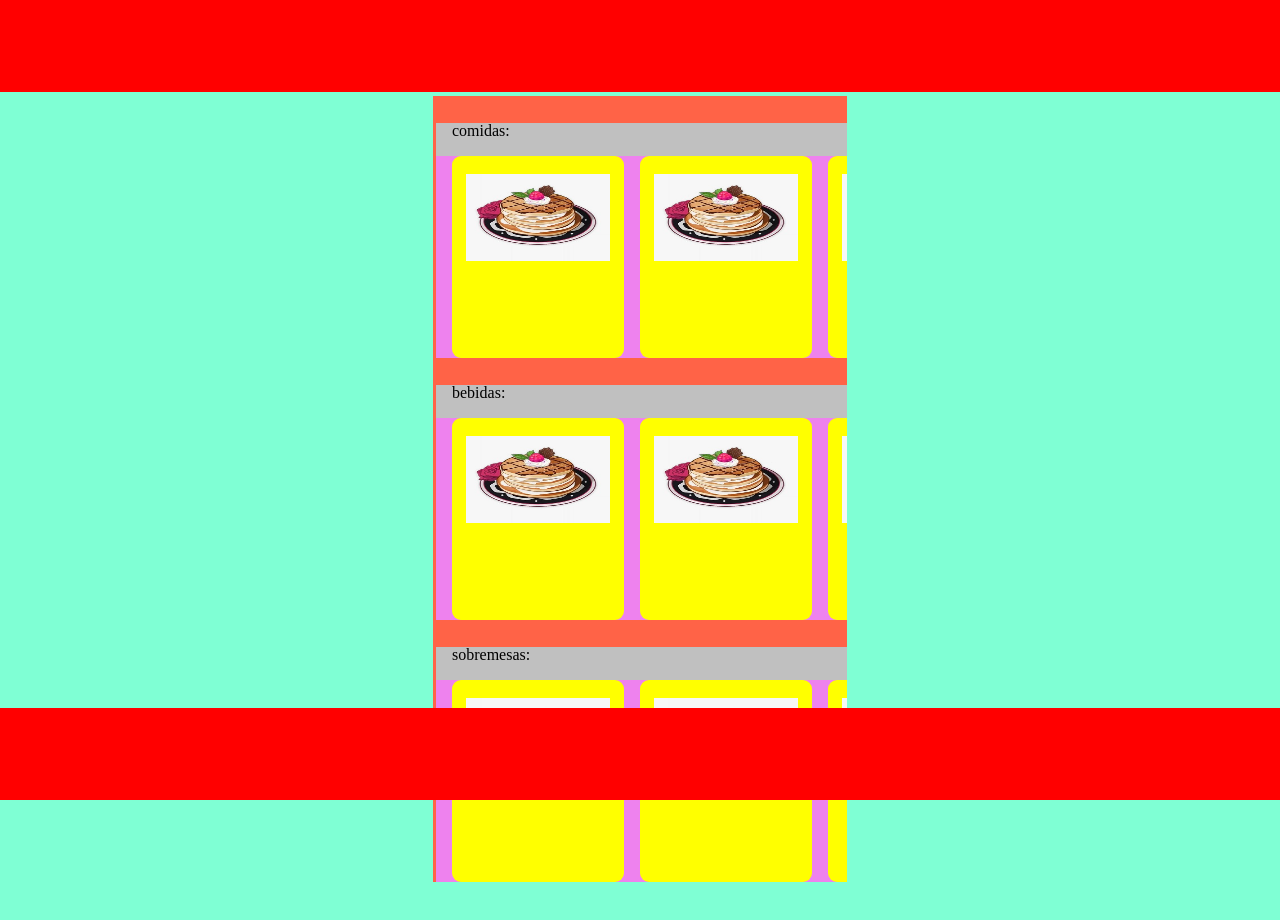
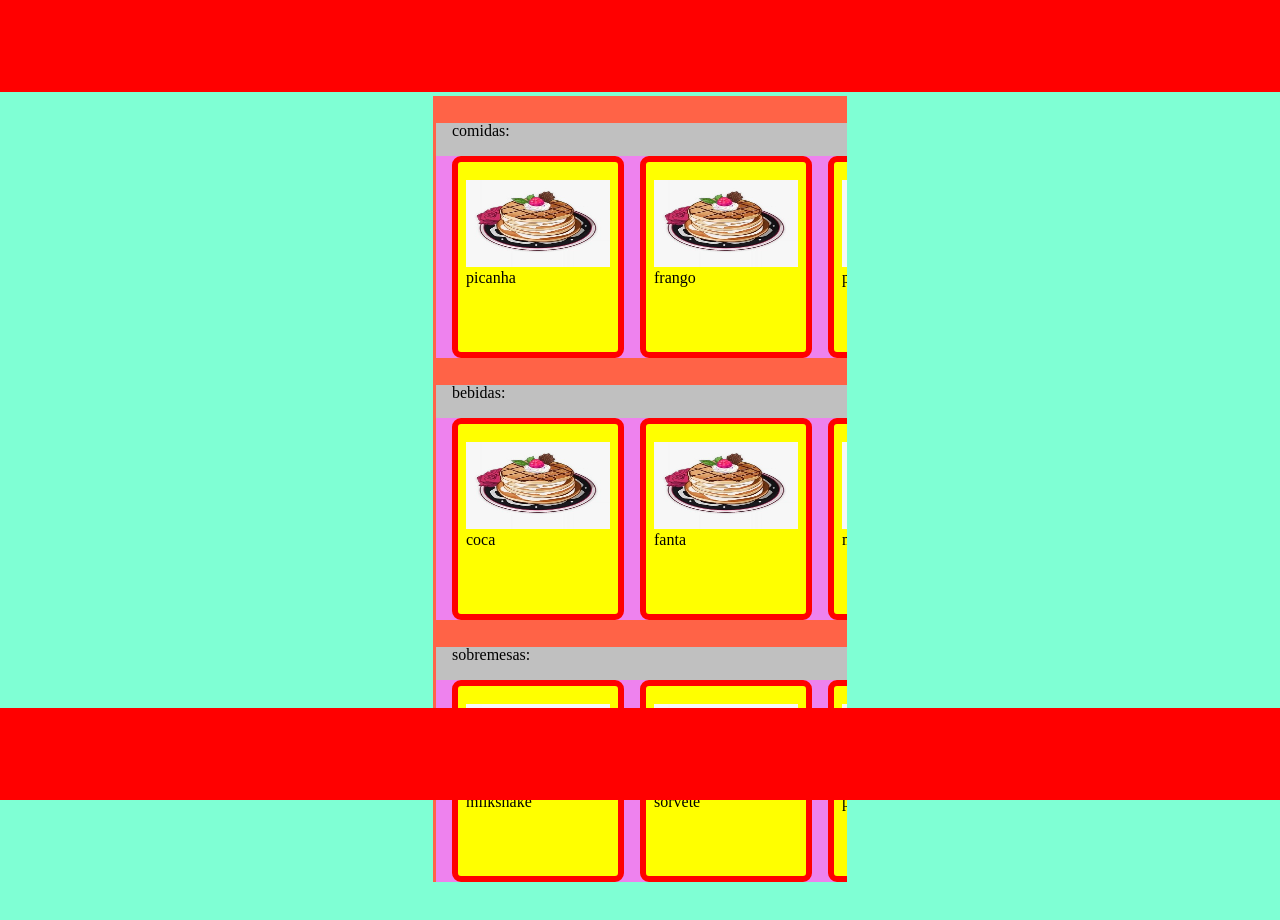
Before and after one commit to Adamantyne/Projeto3-DrivenEats, a plain HTML site: page index.html in a window 1280 px wide. Drawn offline with Linux system fonts and the light colour scheme.

Commit message:
projeto3-driveneats/implementação_interface_interativa

```diff
--- a/estilos.css
+++ b/estilos.css
@@ -43,8 +43,9 @@ h2{
     height: 202px;
     margin-left: 16px;
     background-color: yellow;
-    padding: 18px 14px 18px;
+    padding: 18px 8px 18px 8px;
     border-radius: 9px;
+    border: 6px solid red;
 }
 img{
     width: 144px;
@@ -61,3 +62,6 @@ footer{
     bottom: 0;
     left: 0;
 }
+.escolhido{
+    border: 6px solid green;
+}
--- a/index.html
+++ b/index.html
@@ -21,42 +21,62 @@
             <section class="cardapio">
                 <h2>comidas:</h2>
                 <div class="alimentos">
-                    <div class="alimento">
+                    <div class="alimento picanha comida"
+                    onclick="escolherComida('.picanha')">
                         <img src="panqueca.jpeg" alt="">
+                        <p>picanha</p>
                     </div>
-                    <div class="alimento">
+
+                    <div class="alimento frango comida"
+                    onclick="escolherComida('.frango')">
                         <img src="panqueca.jpeg" alt="">
+                        <p>frango</p>
                     </div>
-                    <div class="alimento">
+
+                    <div class="alimento peixe comida"
+                    onclick="escolherComida('.peixe')">
                         <img src="panqueca.jpeg" alt="">
+                        <p>peixe</p>
                     </div>
                 </div>
             </section>
             <section class="cardapio">
                 <h2>bebidas:</h2>
                 <div class="alimentos">
-                    <div class="alimento">
+                    <div class="alimento coca bebida"
+                    onclick="escolherBebida('.coca')">
                         <img src="panqueca.jpeg" alt="">
+                        <p>coca</p>
                     </div>
-                    <div class="alimento">
+                    <div class="alimento fanta bebida"
+                    onclick="escolherBebida('.fanta')">
                         <img src="panqueca.jpeg" alt="">
+                        <p>fanta</p>
                     </div>
-                    <div class="alimento">
+                    <div class="alimento mineiro bebida"
+                    onclick="escolherBebida('.mineiro')">
                         <img src="panqueca.jpeg" alt="">
+                        <p>meneiro</p>
                     </div>
                 </div>
             </section>
             <section class="cardapio">
                 <h2>sobremesas:</h2>
                 <div class="alimentos">
-                    <div class="alimento">
+                    <div class="alimento milkshake sobremesa"
+                    onclick="escolherSobremesa('.milkshake')">
                         <img src="panqueca.jpeg" alt="">
+                        <p>milkshake</p>
                     </div>
-                    <div class="alimento">
+                    <div class="alimento sorvete sobremesa"
+                    onclick="escolherSobremesa('.sorvete')">
                         <img src="panqueca.jpeg" alt="">
+                        <p>sorvete</p>
                     </div>
-                    <div class="alimento">
+                    <div class="alimento pudinho sobremesa"
+                    onclick="escolherSobremesa('.pudinho')">
                         <img src="panqueca.jpeg" alt="">
+                        <p>pudinho</p>
                     </div>
                 </div>
             </section>
@@ -68,5 +88,6 @@
         </footer>
 
     </div>
+    <script src="script.js"></script>
     </body>
 </html>
--- /dev/null
+++ b/script.js
@@ -0,0 +1,44 @@
+let comidaPronta=false, bebidaPronta=false, sobremesaPronta=false;
+
+//acionando botão
+function acionarBotão(){
+    if(comidaPronta==true && bebidaPronta==true && sobremesaPronta==true){
+        alert("escolhido");
+    }
+}
+
+//escolhendo 1 prato
+function escolherComida(prato){
+    comidaPronta=true;
+    let todos = document.querySelectorAll(".comida");
+    for(let i=0;i<todos.length;i++){
+        todos[i].classList.remove("escolhido");
+    }
+    let pratoEscolhido = document.querySelector(prato);
+    pratoEscolhido.classList.add("escolhido");
+    acionarBotão();
+}
+
+//escolhendo 2 prato
+function escolherBebida(bebida){
+    bebidaPronta=true;
+    let todos = document.querySelectorAll(".bebida");
+    for(let i=0;i<todos.length;i++){
+        todos[i].classList.remove("escolhido");
+    }
+    let pratoEscolhido = document.querySelector(bebida);
+    pratoEscolhido.classList.add("escolhido");
+    acionarBotão();
+}
+
+//escolhendo 3 prato
+function escolherSobremesa(sobremesa){
+    sobremesaPronta=true;
+    let todos = document.querySelectorAll(".sobremesa");
+    for(let i=0;i<todos.length;i++){
+        todos[i].classList.remove("escolhido");
+    }
+    let pratoEscolhido = document.querySelector(sobremesa);
+    pratoEscolhido.classList.add("escolhido");
+    acionarBotão();
+}
```
